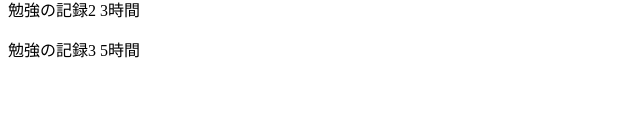
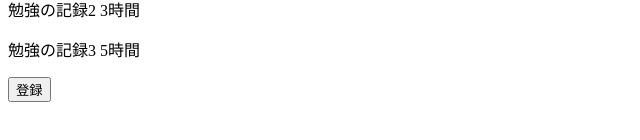
Before and after one commit to sts151718/react-study-log, a React (Vite) app: page / in a window 1280 px wide. Shown: the part 278-418 px from the top of the page, without its empty margins (0-640 px from the left). Built offline with nearby package versions, Linux system fonts and the light colour scheme.

Commit message:
入力内容を記録に登録する機能を追加

```diff
--- a/src/App.jsx
+++ b/src/App.jsx
@@ -1,11 +1,11 @@
 import { useState } from 'react';
 
 export const App = () => {
-  const records = [
+  const [records, setRecords] = useState([
     { title: '勉強の記録1', time: 1 },
     { title: '勉強の記録2', time: 3 },
     { title: '勉強の記録3', time: 5 },
-  ];
+  ]);
 
   const [studyText, setStudyText] = useState('');
   const [studyTime, setStudyTime] = useState('');
@@ -16,6 +16,14 @@ export const App = () => {
 
   const onStudyTimeChange = (e) => {
     setStudyTime(e.target.value);
+  };
+
+  const onClickAdd = () => {
+    if (studyText === '') return;
+    const newRecords = [...records, { title: studyText, time: studyTime }];
+    setRecords(newRecords);
+    setStudyText('');
+    setStudyTime(0);
   };
 
   return (
@@ -36,6 +44,7 @@ export const App = () => {
           {rec.title} {rec.time}時間
         </p>
       ))}
+      <button onClick={onClickAdd}>登録</button>
     </>
   );
 };
```
